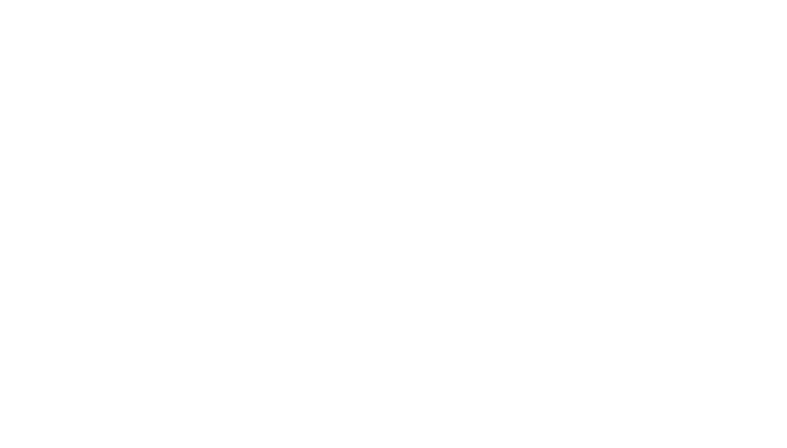
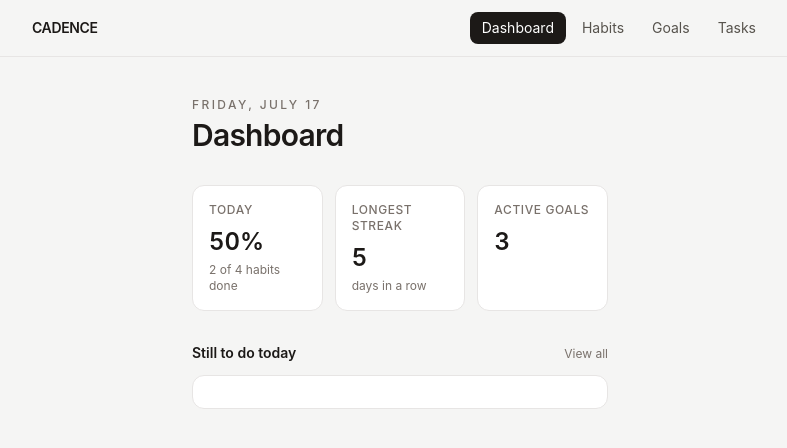
Before and after one commit to mohsayegh/cadence, a React app in the folder frontend/: page / in a window 1280 px wide. Shown: the top 448 px of the page, without its empty margins (240-1027 px from the left). Built offline with nearby package versions, Linux system fonts and the light colour scheme; the HTML template or start-up script is replaced by a standard one.

Commit message:
created the dashboard page, added the features of summary

```diff
--- a/frontend/src/App.jsx
+++ b/frontend/src/App.jsx
@@ -3,13 +3,17 @@
 import Dashboard from "./pages/DashboardPage";
 import GoalsPage from "./pages/GoalsPage";
 import TasksPage from "./pages/TasksPages";
+import Layout from "./components/Layout";
+
 const App = () => {
   return (
     <Routes>
-      <Route path="/" element={<Dashboard />} />
-      <Route path="/habits" element={<HabitsPage />} />
-      <Route path="/goals" element={<GoalsPage />} />
-      <Route path="tasks" element={<TasksPage />} />
+      <Route element={<Layout />}>
+        <Route path="/" element={<Dashboard />} />
+        <Route path="/habits" element={<HabitsPage />} />
+        <Route path="/goals" element={<GoalsPage />} />
+        <Route path="/tasks" element={<TasksPage />} />
+      </Route>
     </Routes>
   );
 };
--- /dev/null
+++ b/frontend/src/components/Header.jsx
@@ -0,0 +1,44 @@
+import { Link, NavLink } from "react-router";
+
+const links = [
+  { to: "/", label: "Dashboard" },
+  { to: "/habits", label: "Habits" },
+  { to: "/goals", label: "Goals" },
+  { to: "/tasks", label: "Tasks" },
+];
+
+function Header() {
+  return (
+    <header className="sticky top-0 z-10 border-b border-stone-200 bg-stone-100/80 backdrop-blur">
+      <div className="mx-auto flex h-14 w-full max-w-3xl items-center justify-between px-4">
+        <Link
+          to="/"
+          className="text-sm font-semibold tracking-tight text-stone-900"
+        >
+          CADENCE
+        </Link>
+
+        <nav className="flex items-center gap-1">
+          {links.map(({ to, label }) => (
+            <NavLink
+              key={to}
+              to={to}
+              end={to === "/"}
+              className={({ isActive }) =>
+                `rounded-lg px-2 py-1.5 text-xs transition-colors sm:px-3 sm:text-sm ${
+                  isActive
+                    ? "bg-stone-900 text-white"
+                    : "text-stone-600 hover:bg-stone-200 hover:text-stone-900"
+                }`
+              }
+            >
+              {label}
+            </NavLink>
+          ))}
+        </nav>
+      </div>
+    </header>
+  );
+}
+
+export default Header;
--- /dev/null
+++ b/frontend/src/components/Layout.jsx
@@ -0,0 +1,15 @@
+import { Outlet } from "react-router";
+import Header from "./Header";
+
+function Layout() {
+  return (
+    <div className="min-h-screen bg-stone-100">
+      <Header />
+      <main className="mx-auto w-full max-w-md px-4 py-10">
+        <Outlet />
+      </main>
+    </div>
+  );
+}
+
+export default Layout;
--- /dev/null
+++ b/frontend/src/components/StatCard.jsx
@@ -0,0 +1,15 @@
+function StatCard({ label, value, sub }) {
+  return (
+    <div className="rounded-xl border border-stone-200 bg-white p-4">
+      <p className="text-xs font-medium uppercase tracking-wider text-stone-500">
+        {label}
+      </p>
+      <p className="mt-2 text-2xl font-semibold tabular-nums text-stone-900">
+        {value}
+      </p>
+      {sub && <p className="mt-1 text-xs text-stone-500">{sub}</p>}
+    </div>
+  );
+}
+
+export default StatCard;
--- a/frontend/src/pages/DashboardPage.jsx
+++ b/frontend/src/pages/DashboardPage.jsx
@@ -1,2 +1,68 @@
-function Dashboard() {}
-export default Dashboard;
+import { Link } from "react-router";
+import StatCard from "../components/StatCard";
+
+// fake for now, replaced with real state later
+const summary = {
+  habitsTotal: 4,
+  habitsDone: 2,
+  longestStreak: 5,
+  goalsActive: 3,
+};
+
+function DashboardPage() {
+  const today = new Date().toLocaleDateString("en-US", {
+    weekday: "long",
+    month: "long",
+    day: "numeric",
+  });
+
+  const percent = summary.habitsTotal
+    ? Math.round((summary.habitsDone / summary.habitsTotal) * 100)
+    : 0;
+
+  return (
+    <div>
+      <header className="mb-8">
+        <p className="text-xs font-medium uppercase tracking-[0.2em] text-stone-500">
+          {today}
+        </p>
+        <h1 className="mt-1 text-3xl font-semibold tracking-tight text-stone-900">
+          Dashboard
+        </h1>
+      </header>
+
+      <div className="grid grid-cols-1 gap-3 sm:grid-cols-3">
+        <StatCard
+          label="Today"
+          value={`${percent}%`}
+          sub={`${summary.habitsDone} of ${summary.habitsTotal} habits done`}
+        />
+        <StatCard
+          label="Longest streak"
+          value={summary.longestStreak}
+          sub="days in a row"
+        />
+        <StatCard label="Active goals" value={summary.goalsActive} />
+      </div>
+
+      <section className="mt-8">
+        <div className="mb-3 flex items-baseline justify-between">
+          <h2 className="text-sm font-semibold text-stone-900">
+            Still to do today
+          </h2>
+          <Link
+            to="/habits"
+            className="text-xs text-stone-500 hover:text-stone-900"
+          >
+            View all
+          </Link>
+        </div>
+        <div className="rounded-xl border border-stone-200 bg-white p-4 text-sm text-stone-500">
+          {/* habit preview list goes here */}
+        </div>
+      </section>
+    </div>
+  );
+}
+
+export default DashboardPage;
```
